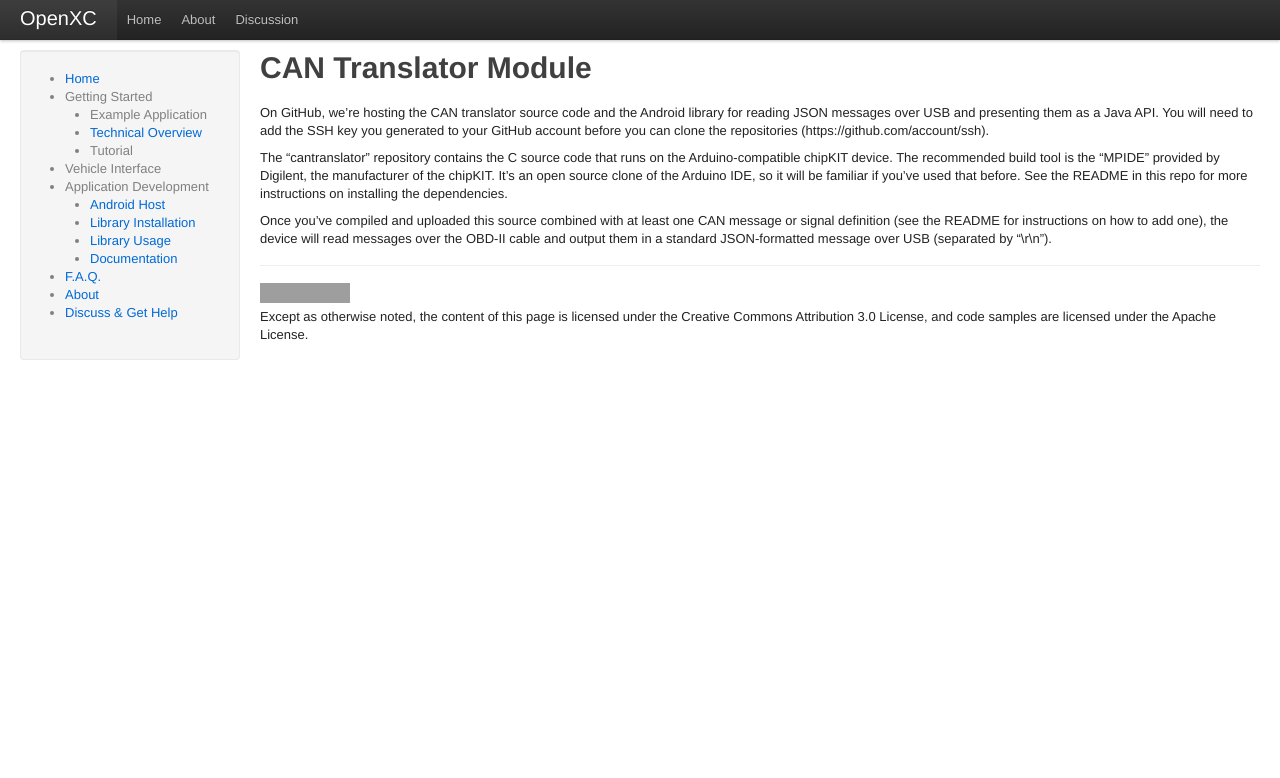
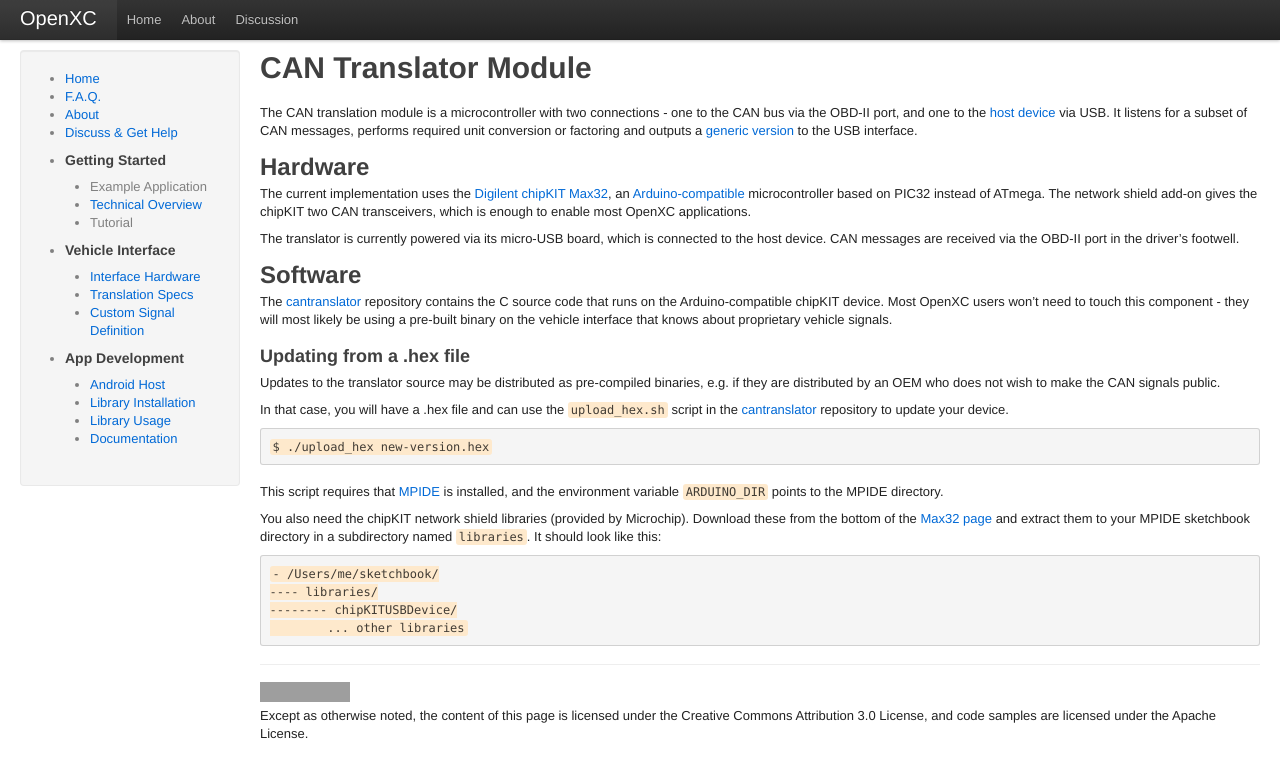
Before and after one commit to openxc/openxcplatform.com, a Jekyll site: the page built from developers-vehicle-interface.mkd, in a window 1280 px wide. Shown: the top 778 px of the page. Built offline with Jekyll 4.4.1, drawn with Linux system fonts in a browser that asks for light colours; nearby versions of some CDN libraries; Markdown is read by kramdown in place of the engine named in the settings; grey boxes are pictures that could not be loaded.

Commit message:
Add docs for the vehicle interface.

```diff
--- a/_layouts/default.html
+++ b/_layouts/default.html
@@ -41,22 +41,25 @@
         <div class="well">
             <ul>
                 <li><a href="/">Home</a></li>
-                <li>Getting Started<ul>
+                <li><a href="/developers/faq.html">F.A.Q.</a></li>
+                <li><a href="/about.html">About</a></li>
+                <li><a href="/discuss.html">Discuss &amp; Get Help</a></li>
+                <li><h5>Getting Started</h5><ul>
                     <li>Example Application</li>
                     <li><a href="/getting-started/overview.html">Technical Overview</a></li>
                     <li>Tutorial</li>
                 </ul></li>
-                <li>Vehicle Interface<ul>
+                <li><h5>Vehicle Interface</h5><ul>
+                    <li><a href="/developers/vehicle-interface/hardware.html">Interface Hardware</a></li>
+                    <li><a href="/developers/vehicle-interface/translation-specs.html">Translation Specs</a></li>
+                    <li><a href="/developers/vehicle-interface/custom-signals.html">Custom Signal Definition</a></li>
                 </ul></li>
-                <li>Application Development<ul>
-                    <li><a href="/developers/android-host.html">Android Host</a></li>
-                    <li><a href="/developers/android-library-installation.html">Library Installation</a></li>
-                    <li><a href="/developers/android-library-usage.html">Library Usage</a></li>
+                <li><h5>App Development</h5><ul>
+                    <li><a href="/developers/android/host.html">Android Host</a></li>
+                    <li><a href="/developers/android/library-installation.html">Library Installation</a></li>
+                    <li><a href="/developers/android/library-usage.html">Library Usage</a></li>
                     <li><a href="/openxc-android">Documentation</a></li>
                 </ul></li>
-                <li><a href="/developers/faq.html">F.A.Q.</a></li>
-                <li><a href="/about.html">About</a></li>
-                <li><a href="/discuss.html">Discuss &amp; Get Help</a></li>
             </ul>
         </div>
     </div>
--- a/developers-android-host.mkd
+++ b/developers-android-host.mkd
@@ -1,6 +1,6 @@
 ---
 layout: default
-permalink: /developers/android-host.html
+permalink: /developers/android/host.html
 ---
 
 Android Host
--- a/developers-android-library-installation.mkd
+++ b/developers-android-library-installation.mkd
@@ -1,6 +1,6 @@
 ---
 layout: default
-permalink: /developers/android-library-installation.html
+permalink: /developers/android/library-installation.html
 ---
 
 Android Library Installation
--- a/developers-android-library-usage.mkd
+++ b/developers-android-library-usage.mkd
@@ -1,6 +1,6 @@
 ---
 layout: default
-permalink: /developers/android-library-usage.html
+permalink: /developers/android/library-usage.html
 ---
 
 Android Library Usage
--- a/developers-vehicle-interface.mkd
+++ b/developers-vehicle-interface.mkd
@@ -1,23 +1,63 @@
 ---
 layout: default
-permalink: /developers/can-translator.html
+permalink: /developers/vehicle-interface/hardware.html
 ---
 
 CAN Translator Module
 =============
 
-On GitHub, we're hosting the CAN translator source code and the Android library
-for reading JSON messages over USB and presenting them as a Java API. You will
-need to add the SSH key you generated to your GitHub account before you can
-clone the repositories (https://github.com/account/ssh).
+The CAN translation module is a microcontroller with two connections - one to
+the CAN bus via the OBD-II port, and one to the [host device][] via USB. It
+listens for a subset of CAN messages, performs required unit conversion or
+factoring and outputs a [generic version][translation-specs] to the USB
+interface.
 
-The "cantranslator" repository contains the C source code that runs on the
-Arduino-compatible chipKIT device. The recommended build tool is the "MPIDE"
-provided by Digilent, the manufacturer of the chipKIT. It's an open source clone
-of the Arduino IDE, so it will be familiar if you've used that before. See the
-README in this repo for more instructions on installing the dependencies.
+## Hardware
 
-Once you've compiled and uploaded this source combined with at least one CAN
-message or signal definition (see the README for instructions on how to add
-one), the device will read messages over the OBD-II cable and output them in a
-standard JSON-formatted message over USB (separated by "\r\n").
+The current implementation uses the [Digilent chipKIT Max32][chipkit], an
+[Arduino-compatible][arduino] microcontroller based on PIC32 instead of ATmega. The network
+shield add-on gives the chipKIT two CAN transceivers, which is enough to enable
+most OpenXC applications.
+
+The translator is currently powered via its micro-USB board, which is connected
+to the host device. CAN messages are received via the OBD-II port in the
+driver's footwell.
+
+## Software
+
+The [cantranslator][] repository contains the C source code that runs on the
+Arduino-compatible chipKIT device. Most OpenXC users won't need to touch this
+component - they will most likely be using a pre-built binary on the vehicle
+interface that knows about proprietary vehicle signals.
+
+### Updating from a .hex file
+
+Updates to the translator source may be distributed as pre-compiled binaries,
+e.g. if they are distributed by an OEM who does not wish to make the CAN signals
+public.
+
+In that case, you will have a .hex file and can use the `upload_hex.sh` script
+in the [cantranslator][] repository to update your device.
+
+    $ ./upload_hex new-version.hex
+
+This script requires that [MPIDE][] is installed, and the environment variable
+`ARDUINO_DIR` points to the MPIDE directory.
+
+You also need the chipKIT network shield libraries (provided by Microchip).
+Download these from the bottom of the [Max32 page][] and extract them to your
+MPIDE sketchbook directory in a subdirectory named `libraries`. It should look
+like this:
+
+    - /Users/me/sketchbook/
+    ---- libraries/
+    -------- chipKITUSBDevice/
+            ... other libraries
+
+[MPIDE]: https://github.com/chipKIT32/chipKIT32-MAX/downloads
+[Max32 page]: http://digilentinc.com/Products/Detail.cfm?NavPath=2,719,895&Prod=CHIPKIT-MAX32.
+[cantranslator]: https://github.com/openxc/cantranslator
+[translation-specs]: /developers/vehicle-interface/translation-specs.html
+[host device]: /developers/android/host.html
+[chipkit]: http://www.digilentinc.com/Products/Catalog.cfm?NavPath=2,892&Cat=18
+[arduino]: http://arduino.cc
```
Also changed, not shown: developers-vehicle-custom-signals.mkd (added, +13 -0 lines), developers-vehicle-translation-specs.mkd (added, +93 -0 lines).
